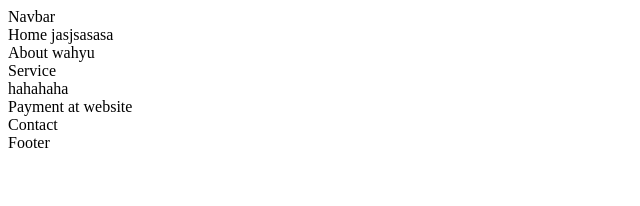
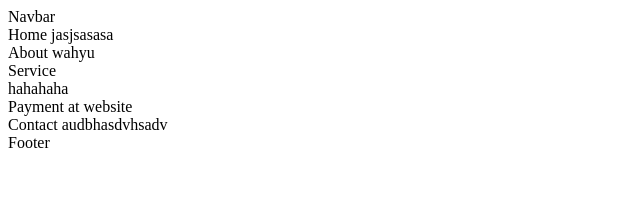
Before and after one commit to WahyuAndikaRahadi/ISP-Project, a React (Vite) app: page / in a window 1280 px wide. Shown: the top 206 px of the page, without its empty margins (0-640 px from the left). Built offline with nearby package versions, Linux system fonts and the light colour scheme.

Commit message:
update contatc

```diff
--- a/src/sections/Contact.jsx
+++ b/src/sections/Contact.jsx
@@ -2,7 +2,7 @@ import React from 'react'
 
 const Contact = () => {
   return (
-    <div>Contact</div>
+    <div>Contact audbhasdvhsadv</div>
   )
 }
 
```
